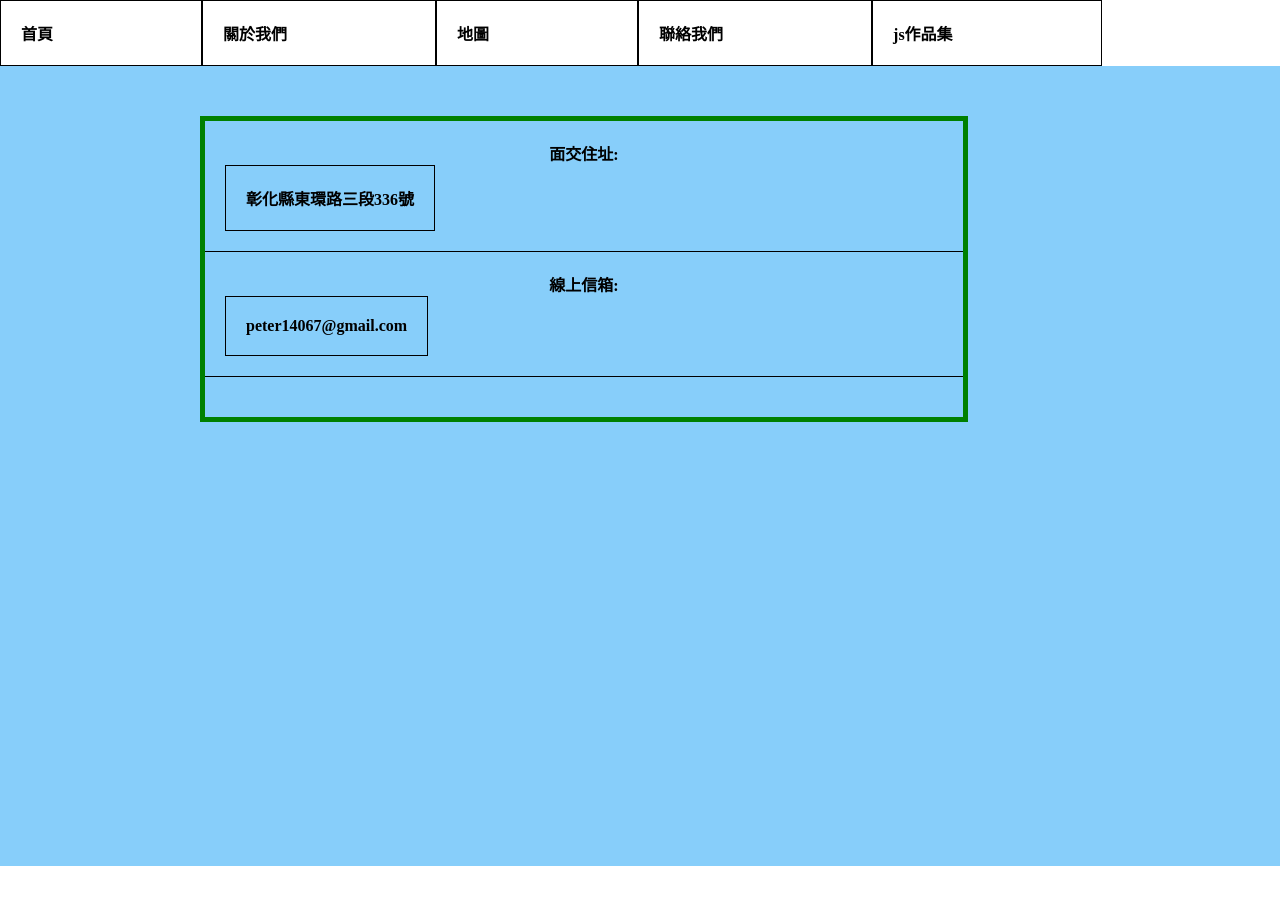
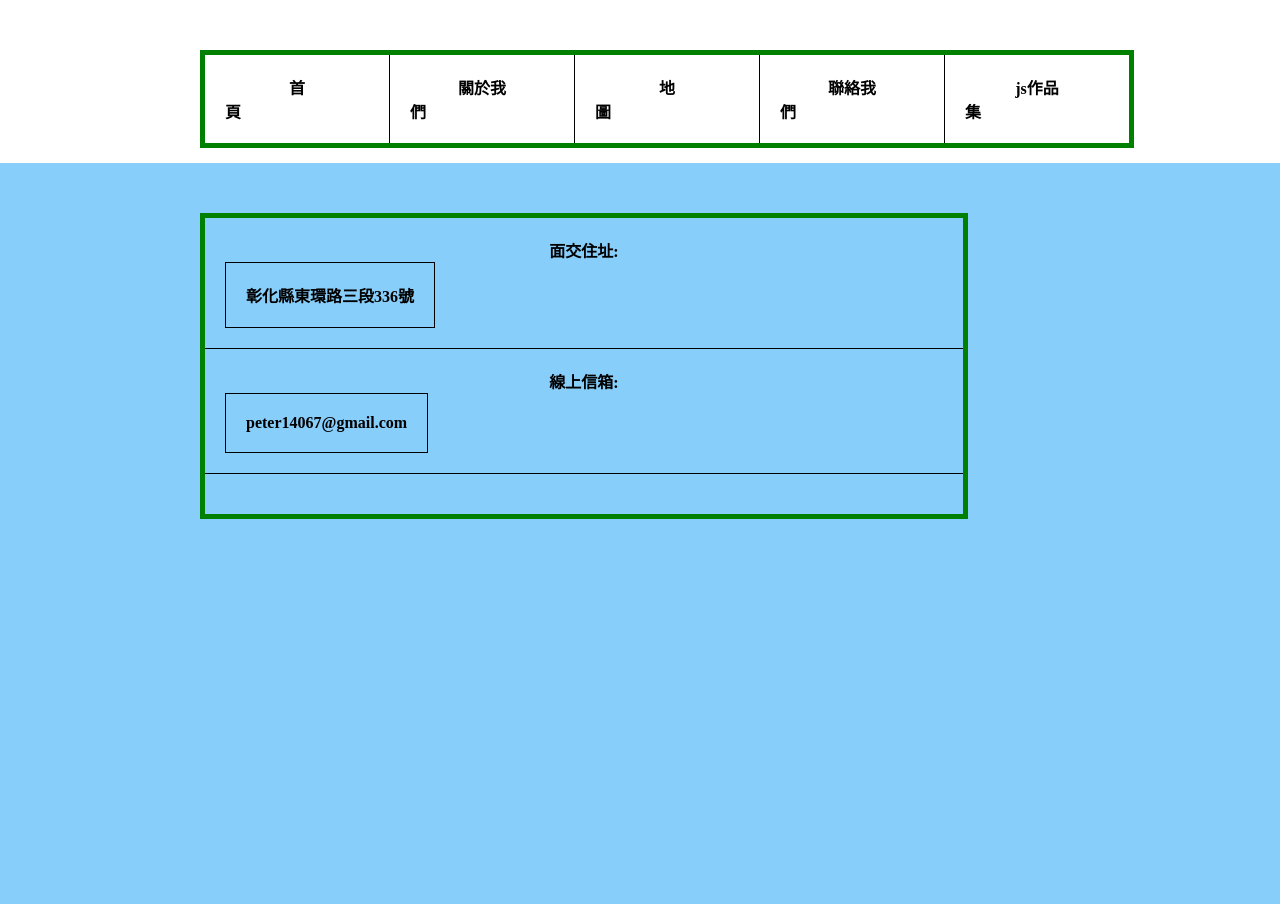
Before and after one commit to peter14067/reactjs1, a React (Create React App) app in the folder myfirstreact/: page / in a window 1280 px wide. Shown: the top 904 px of the page. Before the commit the page ends 866 px from the top, so only its background shows below. Built offline with nearby package versions, Linux system fonts and the light colour scheme.

Commit message:
myfirstreact

```diff
--- a/myfirstreact/src/index.js
+++ b/myfirstreact/src/index.js
@@ -21,14 +21,14 @@ class Main extends React.Component {
 
                   <div class="top">
 
-
+                  <table >
                       <td><Link to="/" style={{textDecoration:"none",color:"black",marginRight:"10vw"}}>首頁</Link></td>
                       <td><Link to="/about" style={{textDecoration:"none",color:"black",marginRight:"10vw"}}>關於我們</Link></td>
                       <td><Link to="/about" style={{textDecoration:"none",color:"black",marginRight:"10vw"}}>地圖</Link></td>
                       <td><Link to="/Contact" style={{textDecoration:"none",color:"black",marginRight:"10vw"}}>聯絡我們</Link></td>
                       <td><Link to="/about" style={{textDecoration:"none",color:"black",marginRight:"10vw"}}>js作品集</Link></td>
 
-
+                  </table>
 
                   </div>
 
```
